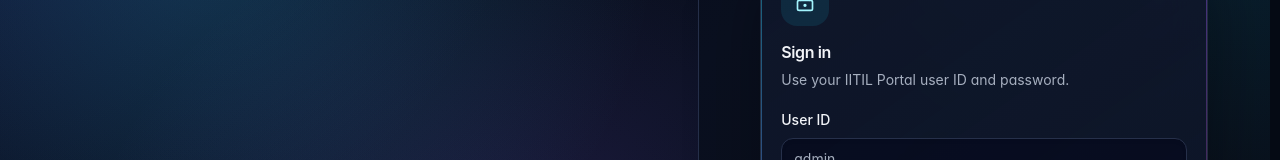
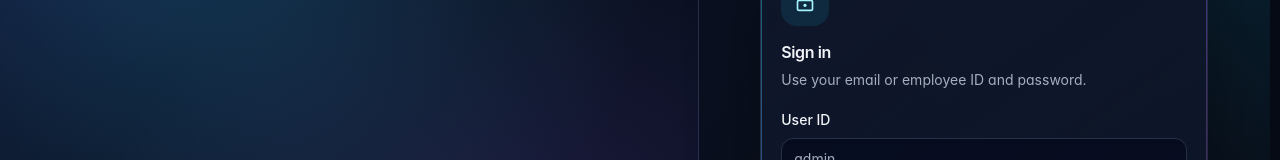
Before and after one commit to gunjan-wanjare/Orgatry-Frontend-Vercel, a React (Vite) app: page /login in a window 1280 px wide. Shown: the part 228-388 px from the top of the page. Built offline with nearby package versions, Linux system fonts and the light colour scheme; no server answers.

Commit message:
description changed

```diff
--- a/src/modules/auth/LoginPage.tsx
+++ b/src/modules/auth/LoginPage.tsx
@@ -66,7 +66,7 @@ export function LoginPage() {
               <LockKeyhole className="size-5" />
             </div>
             <CardTitle>Sign in</CardTitle>
-            <CardDescription>Use your IITIL Portal user ID and password.</CardDescription>
+            <CardDescription>Use your email or employee ID and password.</CardDescription>
           </CardHeader>
           <CardContent>
             <form className="grid gap-4" onSubmit={form.handleSubmit(submit)}>
```
